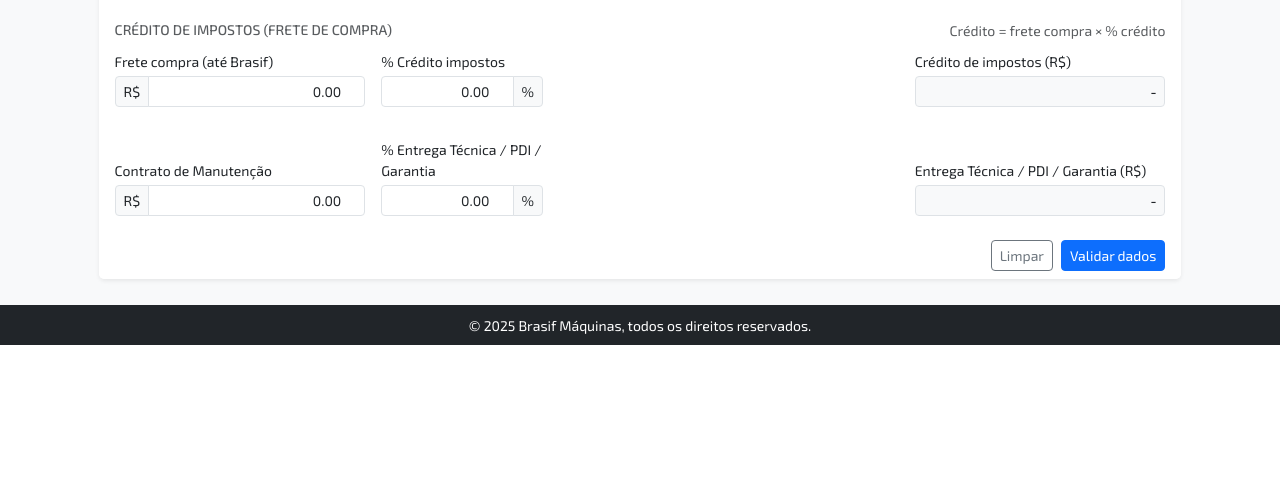
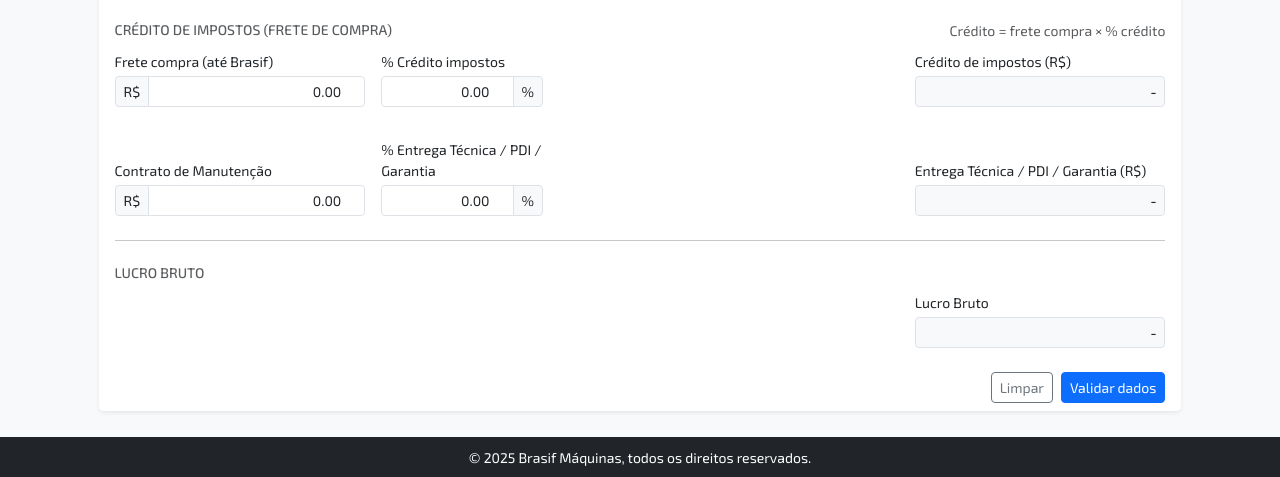
Before and after one commit to peedrohcamposf/Calculo-de-margem, a Flask app: template app/templates/nova_reserva.html in a window 1280 px wide. Shown: the part 1094-1571 px from the top of the page. Before the commit the page ends 1439 px from the top, so only its background shows below. Run offline with Flask 3, Linux system fonts and the light colour scheme; the template is opened without the code that fills it: values that come from a table or form of the project are taken from there, others are empty; parts of the project's set-up code (start-up, migrations or seed data) failed here and were passed over; some libraries are stand-ins or nearby versions.

Commit message:
FEAT - Lucro bruto

```diff
--- a/app/templates/nova_reserva.html
+++ b/app/templates/nova_reserva.html
@@ -552,6 +552,28 @@
                             </div>
                         </div>
 
+                        <!-- Lucro Bruto -->
+                        <hr class="my-4">
+
+                        <div class="d-flex justify-content-between align-items-center mb-2">
+                            <h2 class="h6 mb-0 text-muted text-uppercase small">
+                                Lucro Bruto
+                            </h2>
+                        </div>
+
+                        <div class="row g-3 align-items-end">
+                            <div class="col-md-4 col-lg-3 ms-auto">
+                                <label class="form-label mb-1 small">Lucro Bruto</label>
+                                <div class="form-control form-control-sm text-end bg-light fw-semibold">
+                                    {% if lucro_bruto_valor_formatado %}
+                                    R$ {{ lucro_bruto_valor_formatado }}
+                                    {% else %}
+                                    -
+                                    {% endif %}
+                                </div>
+                            </div>
+                        </div>
+
                     </div>
 
                     <div class="card-footer bg-white border-0 d-flex justify-content-end gap-2 py-2">
```
Also changed, not shown: app/routes/home_routes.py (+21 -0 lines), app/service/nova_reserva_service.py (+28 -0 lines).
